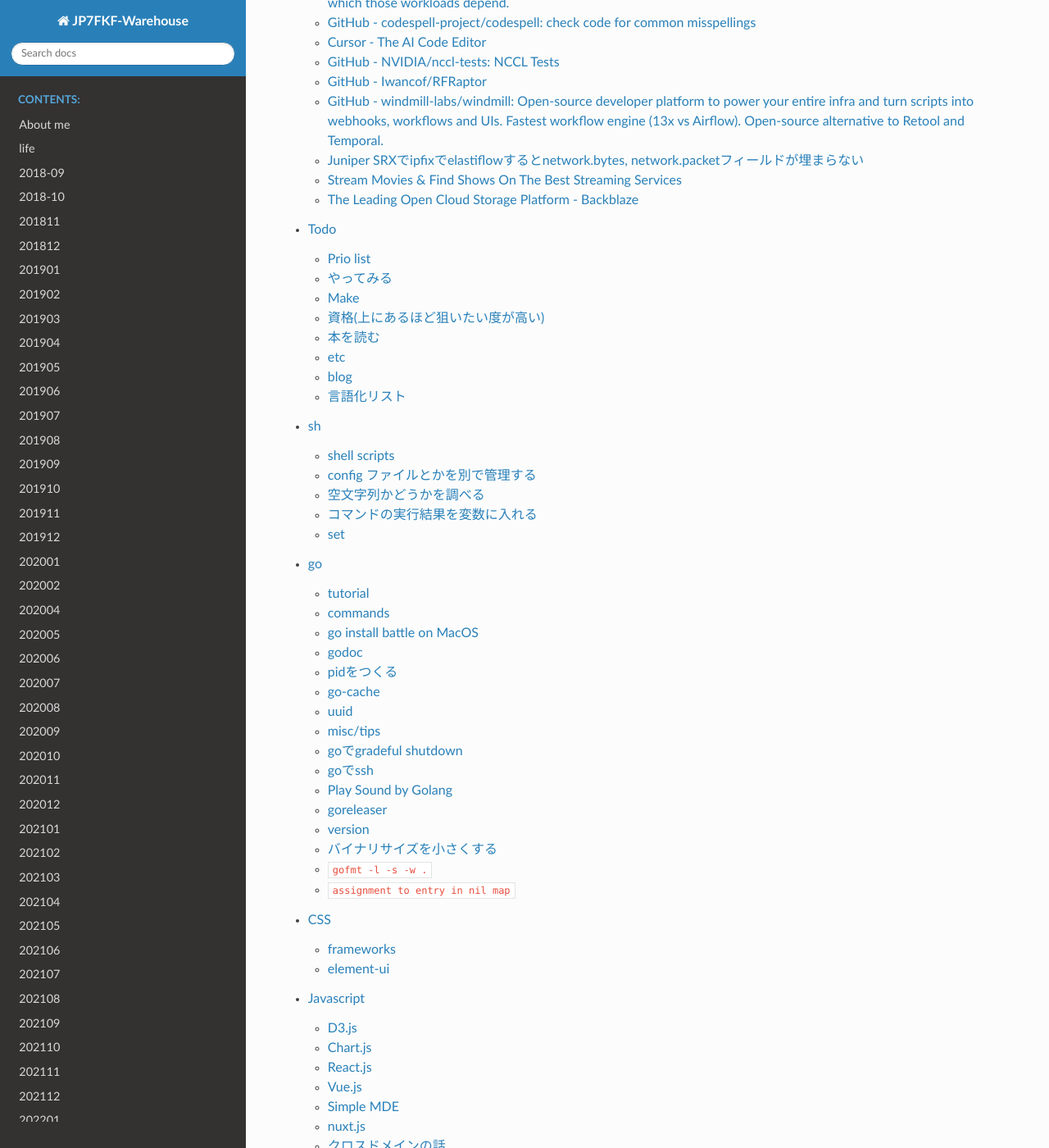
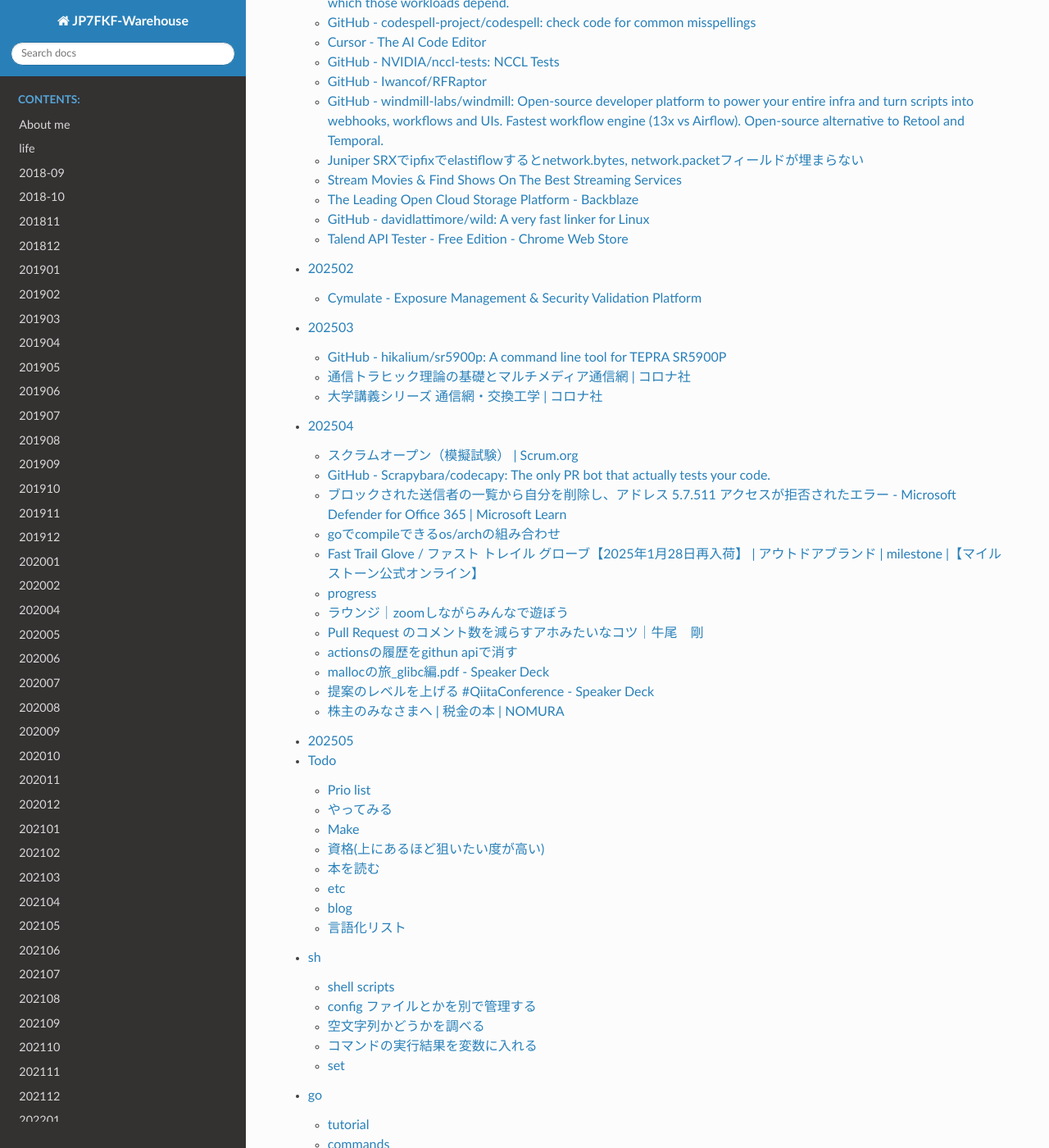
Before and after one commit to jp7fkf/JP7FKF-Warehouse, a Sphinx documentation site: the page built from source/index.rst, in a window 1280 px wide and 1400 px high, scrolled down 56763 px. Shown: the whole window at 82% size. Built offline with Sphinx 7.4.7 and the Read the Docs theme 3.1.0, drawn with Linux system fonts in a browser that asks for light colours.

Commit message:
2025-05-01 01:23:58 JST

````diff
--- a/source/dialy/202501.md
+++ b/source/dialy/202501.md
@@ -161,3 +161,7 @@
 ## [Stream Movies & Find Shows On The Best Streaming Services](https://www.plex.tv/)
 
 ## [The Leading Open Cloud Storage Platform - Backblaze](https://www.backblaze.com/)
+
+## [GitHub - davidlattimore/wild: A very fast linker for Linux](https://github.com/davidlattimore/wild)
+
+## [Talend API Tester - Free Edition - Chrome Web Store](https://chromewebstore.google.com/detail/talend-api-tester-free-ed/aejoelaoggembcahagimdiliamlcdmfm)
--- /dev/null
+++ b/source/dialy/202502.md
@@ -0,0 +1,3 @@
+# 202502
+
+## [Cymulate - Exposure Management & Security Validation Platform](https://cymulate.com/)
--- /dev/null
+++ b/source/dialy/202503.md
@@ -0,0 +1,7 @@
+# 202503
+
+## [GitHub - hikalium/sr5900p: A command line tool for TEPRA SR5900P](https://github.com/hikalium/sr5900p)
+
+## [通信トラヒック理論の基礎とマルチメディア通信網 | コロナ社](https://www.coronasha.co.jp/np/isbn/9784885521348/)
+
+## [大学講義シリーズ 通信網・交換工学 | コロナ社](https://www.coronasha.co.jp/np/isbn/9784339001112/)
--- /dev/null
+++ b/source/dialy/202504.md
@@ -0,0 +1,92 @@
+# 202504
+
+## [スクラムオープン（模擬試験） | Scrum.org](https://www.scrum.org/open-assessments/scrum-open-jp)
+
+## [GitHub - Scrapybara/codecapy: The only PR bot that actually tests your code.](https://github.com/Scrapybara/codecapy)
+
+## [ブロックされた送信者の一覧から自分を削除し、アドレス 5.7.511 アクセスが拒否されたエラー - Microsoft Defender for Office 365 | Microsoft Learn](https://learn.microsoft.com/ja-jp/defender-office-365/external-senders-use-the-delist-portal-to-unblock-yourself?redirectedfrom=MSDN)
+- [Delist IP - Delist IP](https://sender.office.com/)
+- o365のスパムとして登録されたIPをdelist申請できる
+
+## goでcompileできるos/archの組み合わせ
+```
+% go tool dist list
+aix/ppc64
+android/386
+android/amd64
+android/arm
+android/arm64
+darwin/amd64
+darwin/arm64
+dragonfly/amd64
+freebsd/386
+freebsd/amd64
+freebsd/arm
+freebsd/arm64
+freebsd/riscv64
+illumos/amd64
+ios/amd64
+ios/arm64
+js/wasm
+linux/386
+linux/amd64
+linux/arm
+linux/arm64
+linux/loong64
+linux/mips
+linux/mips64
+linux/mips64le
+linux/mipsle
+linux/ppc64
+linux/ppc64le
+linux/riscv64
+linux/s390x
+netbsd/386
+netbsd/amd64
+netbsd/arm
+netbsd/arm64
+openbsd/386
+openbsd/amd64
+openbsd/arm
+openbsd/arm64
+openbsd/ppc64
+plan9/386
+plan9/amd64
+plan9/arm
+solaris/amd64
+wasip1/wasm
+windows/386
+windows/amd64
+windows/arm
+windows/arm64
+```
+
+## [Fast Trail Glove / ファスト トレイル グローブ【2025年1月28日再入荷】  |  アウトドアブランド |  milestone  |【マイルストーン公式オンライン】](https://milestone81.com/14132)
+- [VBL（Vapor Barrier Liner ）防寒システムを冬の軽登山やランニングで使っている。 : 絶対にマネをしてはいけない山歩き。](https://ksg2999.com/archives/39333709.html)
+
+## progress
+```python
+>>> progress_indicators1 = ['⠇', '⠋', '⠉', '⠙', '⠸', '⠴', '⠤', '⠦']
+>>> def hoge():
+...   pos = 0
+...   while True:
+...     sys.stdout.write(f"\rprocessing...{progress_indicators1[pos%8]}")
+...     time.sleep(0.2)
+...     pos += 1
+...
+>>> hoge()
+processing...⠴
+```
+
+## [ラウンジ｜zoomしながらみんなで遊ぼう](https://loungegame.site/)
+
+## [Pull Request のコメント数を減らすアホみたいなコツ｜牛尾　剛](https://note.com/simplearchitect/n/nb9c7a90f3b78)
+
+## actionsの履歴をgithun apiで消す
+`curl -s https://${GH_TOKEN}@api.github.com/repos/${OWNER_REPO/actions/workflows/${WORKFLOW_ID}/runs | jq '.workflow_runs[] | select(.status == "completed") | .id' | xargs -I {} curl -X DELETE https://${GH_TOKEN}@api.github.com/repos/${OWNER_REPO/actions/runs/{}`
+
+## [mallocの旅_glibc編.pdf - Speaker Deck](https://speakerdeck.com/kosaki/mallocnolu-glibcbian)
+
+## [提案のレベルを上げる #QiitaConference - Speaker Deck](https://speakerdeck.com/konifar/ti-an-noreberuwoshang-geru-number-qiitaconference)
+
+## [株主のみなさまへ | 税金の本 | NOMURA](https://www.nomuraholdings.com/jp/investor/shareholders/tax/)
--- a/source/index.rst
+++ b/source/index.rst
@@ -88,6 +88,10 @@ Welcome to JP7FKF-Warehouse!
   dialy/202411
   dialy/202412
   dialy/202501
+  dialy/202502
+  dialy/202503
+  dialy/202504
+  dialy/202505
   todo
   programming/sh
   programming/go
````
Also changed, not shown: source/dialy/202505.md (added, +1 -0 lines), source/todo.md (+5 -2 lines).
